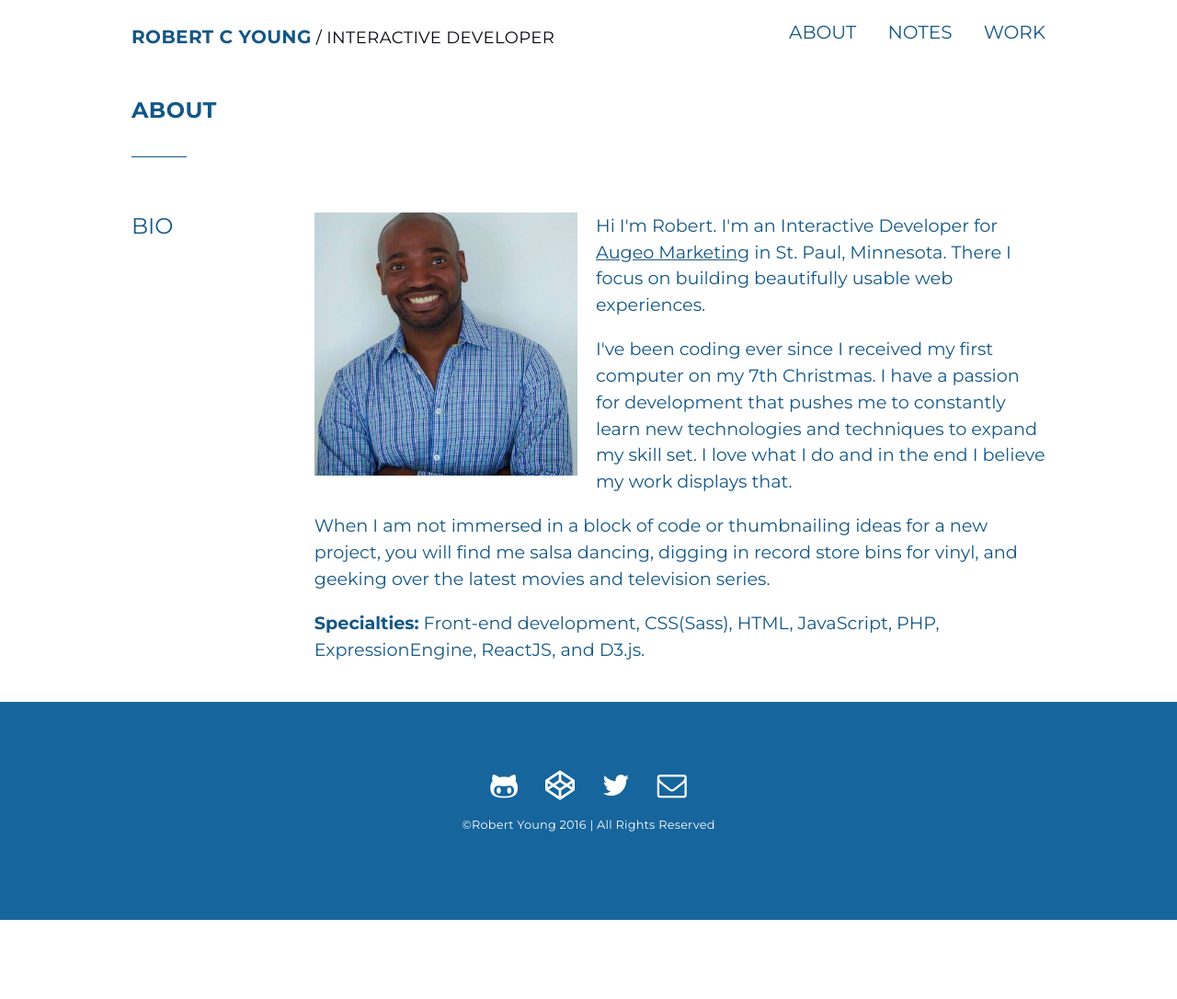
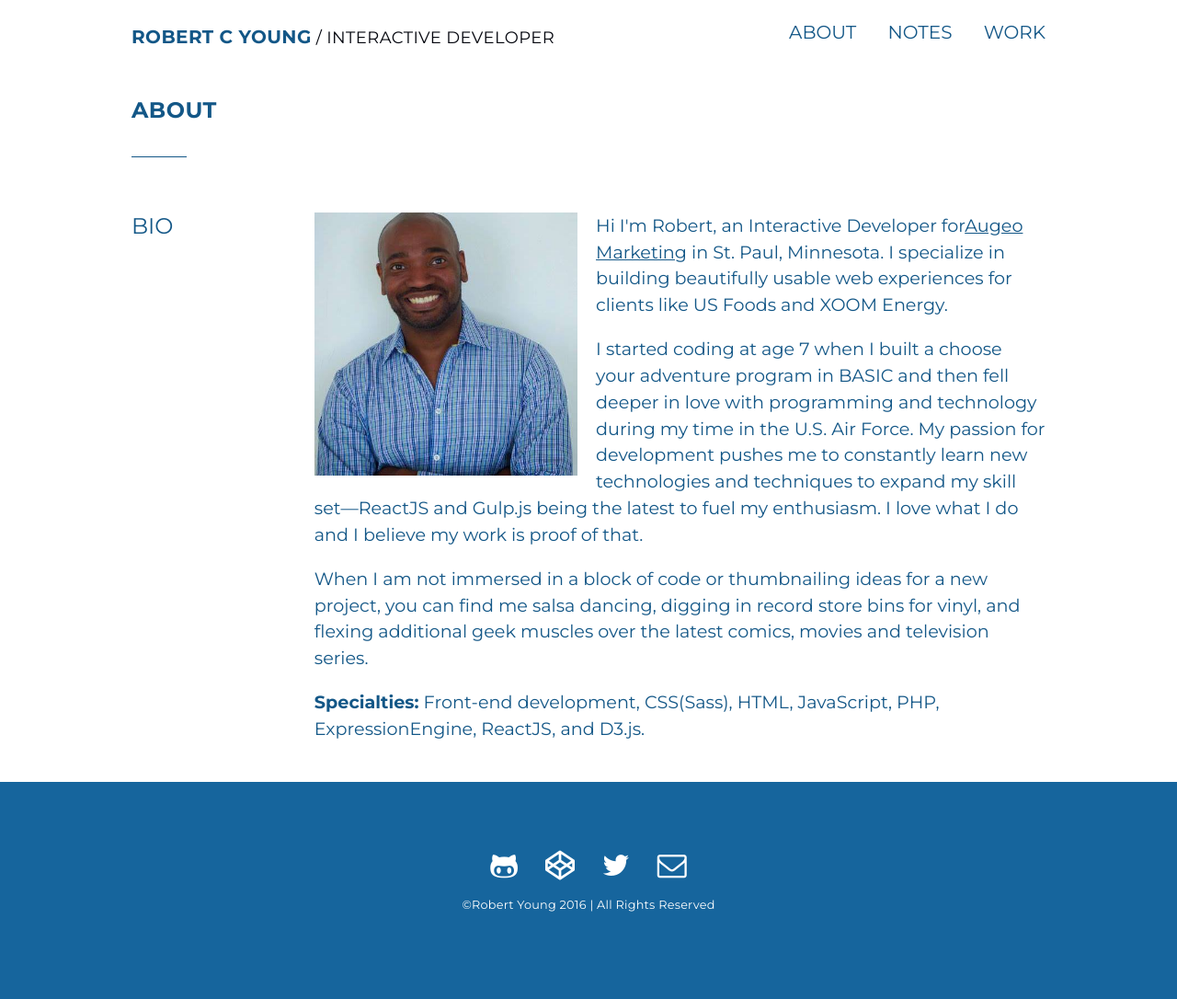
Before and after one commit to ryoungz/robblog, a Jekyll site: the page built from about.html, in a window 1280 px wide. Shown: the whole page at 92% size. Built offline with Jekyll 4.4.1, drawn with Linux system fonts in a browser that asks for light colours; nearby versions of some CDN libraries; before the commit the page ends 1000 px from its top, so only the background shows below that.

Commit message:
update personal bio

```diff
--- a/about.html
+++ b/about.html
@@ -12,11 +12,9 @@ menuitem: true
             <div class="info-title">Bio</div>
             <div class="info-description">
             <img class="info-photo" src="img/bio_photo.jpg" alt="Robert bio photo">
-            <p>Hi I'm Robert. I'm an Interactive Developer for <a href="http://augeomarketing.com" target="_blank">Augeo Marketing</a> in St. Paul, Minnesota. There I focus on building beautifully usable web experiences.</p>
-            <p>I've been coding ever since I received my first computer on my 7th Christmas. I have a passion for development that pushes me to constantly learn new technologies and techniques to expand my skill set. I love what I do and in the end I believe my work displays that.
-            </p>
-            <p>When I am not immersed in a block of code or thumbnailing ideas for a new project, you will find me salsa dancing, digging in record store bins for vinyl, and geeking over the latest movies and television series.
-            </p>
+            <p>Hi I'm Robert, an Interactive Developer for<a href="http://augeomarketing.com" target="_blank">Augeo Marketing</a> in St. Paul, Minnesota. I specialize in building beautifully usable web experiences for clients like US Foods and XOOM Energy.</p>
+            <p>I started coding at age 7 when I built a choose your adventure program in BASIC and then fell deeper in love with programming and technology during my time in the U.S. Air Force. My passion for development pushes me to constantly learn new technologies and techniques to expand my skill set—ReactJS and Gulp.js being the latest to fuel my enthusiasm. I love what I do and I believe my work is proof of that.</p>
+            <p>When I am not immersed in a block of code or thumbnailing ideas for a new project, you can find me salsa dancing, digging in record store bins for vinyl, and flexing additional geek muscles over the latest comics, movies and television series.</p>
             <p><strong>Specialties:</strong> Front-end development, CSS(Sass), HTML, JavaScript, PHP, ExpressionEngine, ReactJS, and D3.js.</p>
             </div>
         </div>
```
